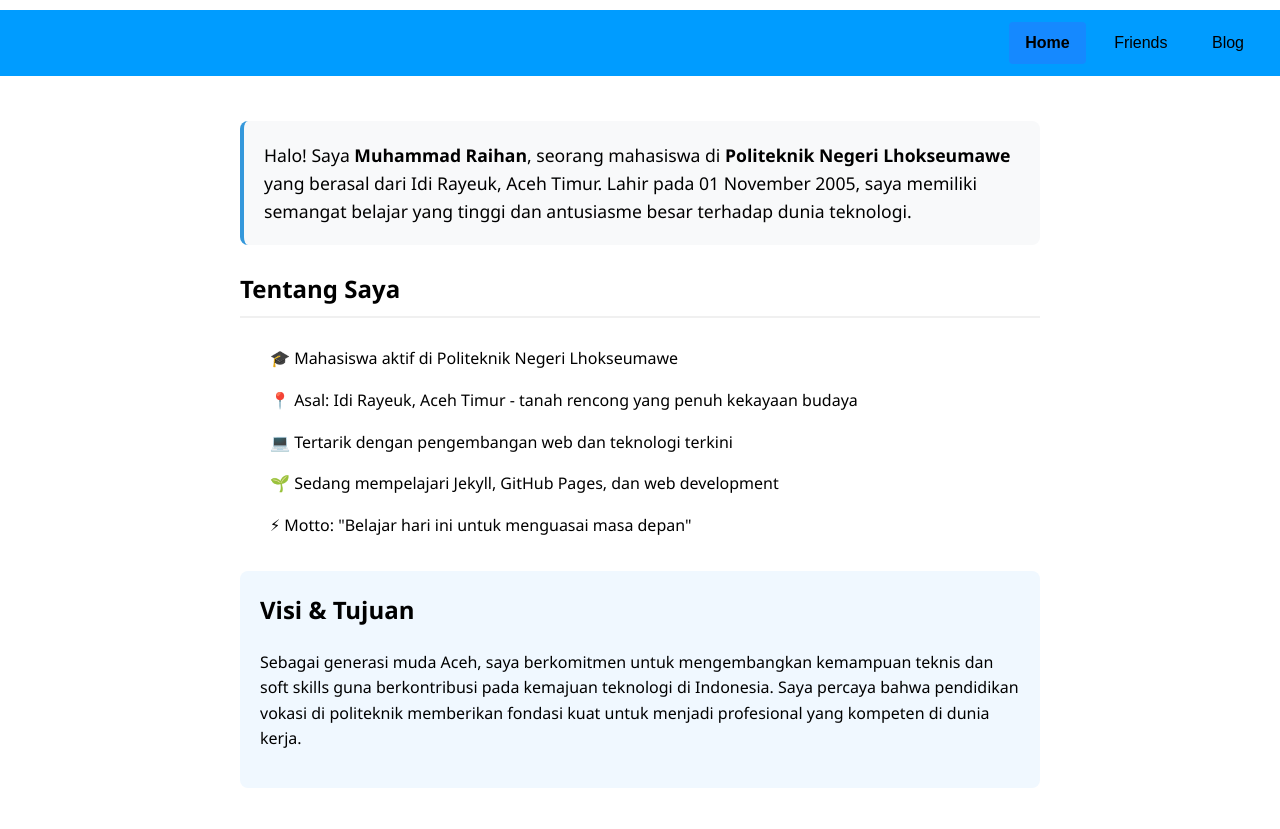
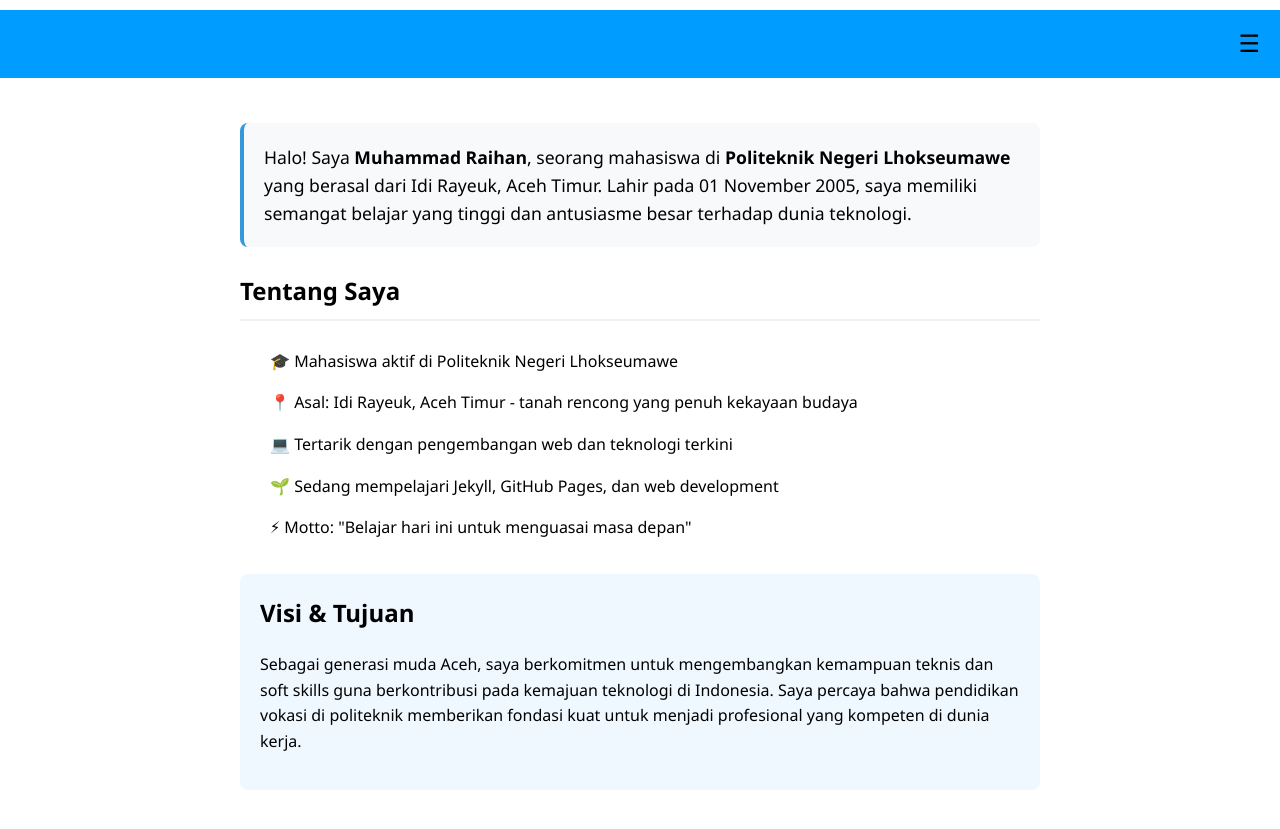
Before and after one commit to mraihanads/mraihanads.github.io, a Jekyll site: the page built from index.html, in a window 1280 px wide. Shown: the top 829 px of the page. Built offline with Jekyll 4.4.1, drawn with Linux system fonts in a browser that asks for light colours.

Commit message:
push-lebaran

```diff
--- a/_includes/navigation.html
+++ b/_includes/navigation.html
@@ -1,5 +1,8 @@
-<nav>
+<nav id="main-nav">
+  <button class="menu-toggle" aria-label="Toggle menu">☰</button>
+  <div class="nav-links">
     {% for item in site.data.navigation %}
       <a href="{{ item.link }}" {% if page.url == item.link %}class="current"{% endif %}>{{ item.name }}</a>
     {% endfor %}
-  </nav>
+  </div>
+</nav>
--- a/_sass/main.scss
+++ b/_sass/main.scss
@@ -1,6 +1,6 @@
-// .last_name {
-//     color: #009CFF;
-// }
+/* .last_name {
+    color: #009CFF;
+} */
 
 body {
   font-family: Arial, Helvetica, sans-serif;
@@ -10,25 +10,54 @@ body {
   padding: 10px;
 }
 
-/* Navigation Styles */
+/* Navigation Styles - Modified for Hamburger on All Devices */
 nav {
   background-color: #009CFF;
   padding: 12px;
   margin-bottom: 25px;
   margin-left: -10px;
   margin-right: -10px;
-    text-align: right;
+  position: relative;
+  display: flex;
+  justify-content: flex-end;
+}
+
+.menu-toggle {
+  display: block;
+  background: none;
+  border: none;
+  font-size: 24px;
+  cursor: pointer;
+  color: black;
+  padding: 8px;
+  z-index: 101;
+}
+
+.nav-links {
+  display: none;
+  position: absolute;
+  top: 100%;
+  right: 0;
+  background-color: #009CFF;
+  width: 200px;
+  padding: 10px;
+  z-index: 100;
+  box-shadow: 0 4px 8px rgba(0,0,0,0.1);
+}
+
+.nav-links.active {
+  display: block;
 }
 
 nav a {
-    display: inline-block;
+  display: block;
   padding: 8px 16px;
-    margin-right: 8px;
   color: black;
   font-weight: 500;
   border-radius: 4px;
   transition: all 0.3s ease;
   text-decoration: none;
+  margin: 4px 0;
 }
 
 nav a:hover {
@@ -42,6 +71,7 @@ nav a.current {
   background-color: #1589FF;
 }
 
+/* Existing Styles Below - Remain Unchanged */
 .friendspage ol {
   list-style: none;
   padding: 0;
@@ -73,22 +103,22 @@ nav a.current {
   font-weight: bold;
 }
 
-.list-artikel{
+.list-artikel {
   border-radius: 5px;
   text-align: justify;
   padding-left: 7px;
   padding-right: 7px;
 }
 
-.list-artikel:nth-child(odd){
+.list-artikel:nth-child(odd) {
   background-color: #009CFF;
 }
 
-.list-artikel:nth-child(even){
+.list-artikel:nth-child(even) {
   background-color: #66B4FF;
 }
 
-/* Gaya untuk profil */
+/* Profile Styles */
 .profile-section {
   max-width: 800px;
   margin: 0 auto;
@@ -154,7 +184,7 @@ nav a.current {
   font-weight: bold;
 }
 
-  /* Responsif */
+/* Responsive Adjustments */
 @media (max-width: 600px) {
   .profile-section {
       padding: 15px;
@@ -164,15 +194,3 @@ nav a.current {
       padding: 15px;
   }
 }
-
-@media (max-width: 600px) {
-    nav {
-        flex-direction: column;
-        gap: 8px;
-    }
-
-    nav a {
-        display: flex;
-        margin-right: 0;
-    }
-}
```
Also changed, not shown: 9 other files. Lines whose indentation alone changed are shown as unchanged.
